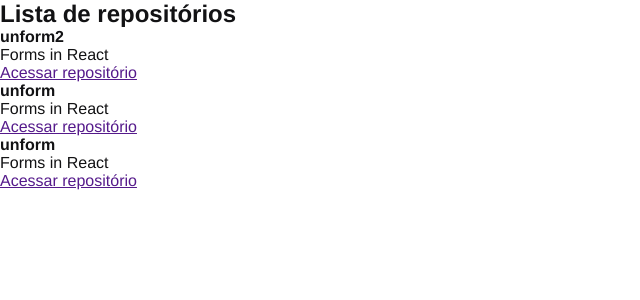
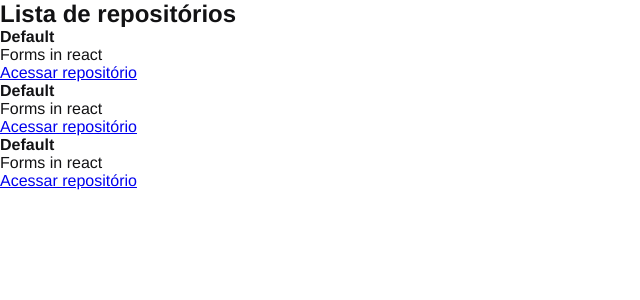
Before and after one commit to kavinsky-spy/01-github-explorer, a React app: page / in a window 1280 px wide. Shown: the top 300 px of the page, without its empty margins (0-640 px from the left). Built offline with nearby package versions, Linux system fonts and the light colour scheme.

Commit message:
propriedades em react

```diff
--- /dev/null
+++ b/src/components/RepositoryItem.jsx
@@ -0,0 +1,12 @@
+export function RepositoryItem(props) {
+    return (
+        <li>
+                    <strong>{props.repository.name ?? 'Default'}</strong>
+                    <p>{props.description}</p>
+
+                    <a href={props.link}>
+                        Acessar repositório
+                    </a>
+                </li>
+    )
+}
--- a/src/components/RepositoryList.jsx
+++ b/src/components/RepositoryList.jsx
@@ -1,5 +1,11 @@
+import { RepositoryItem } from "./RepositoryItem";
 
-const repositoryName = 'unform2';
+
+const repository = {
+    name: 'unform',
+    description: 'Forms in react',
+    link: "https://github.com/unform/unform"
+}
 
 export function RepositoryList() {
     return (
@@ -8,32 +14,17 @@ export function RepositoryList() {
 
 
             <ul>
-                <li>
-                    <strong>{repositoryName}</strong>
-                    <p>Forms in React</p>
-
-                    <a href="">
-                        Acessar repositório
-                    </a>
-                </li>
-
-                <li>
-                    <strong>unform</strong>
-                    <p>Forms in React</p>
-
-                    <a href="">
-                        Acessar repositório
-                    </a>
-                </li>
-
-                <li>
-                    <strong>unform</strong>
-                    <p>Forms in React</p>
-
-                    <a href="">
-                        Acessar repositório
-                    </a>
-                </li>
+                <RepositoryItem
+                repository={repository.name}
+                description={repository.description}
+                link={repository.link}/>
+                <RepositoryItem
+                repository={repository.name}
+                description={repository.description}
+                link={repository.link}/> <RepositoryItem
+                repository={repository.name}
+                description={repository.description}
+                link={repository.link}/>
             </ul>
         </section>
     )
```
